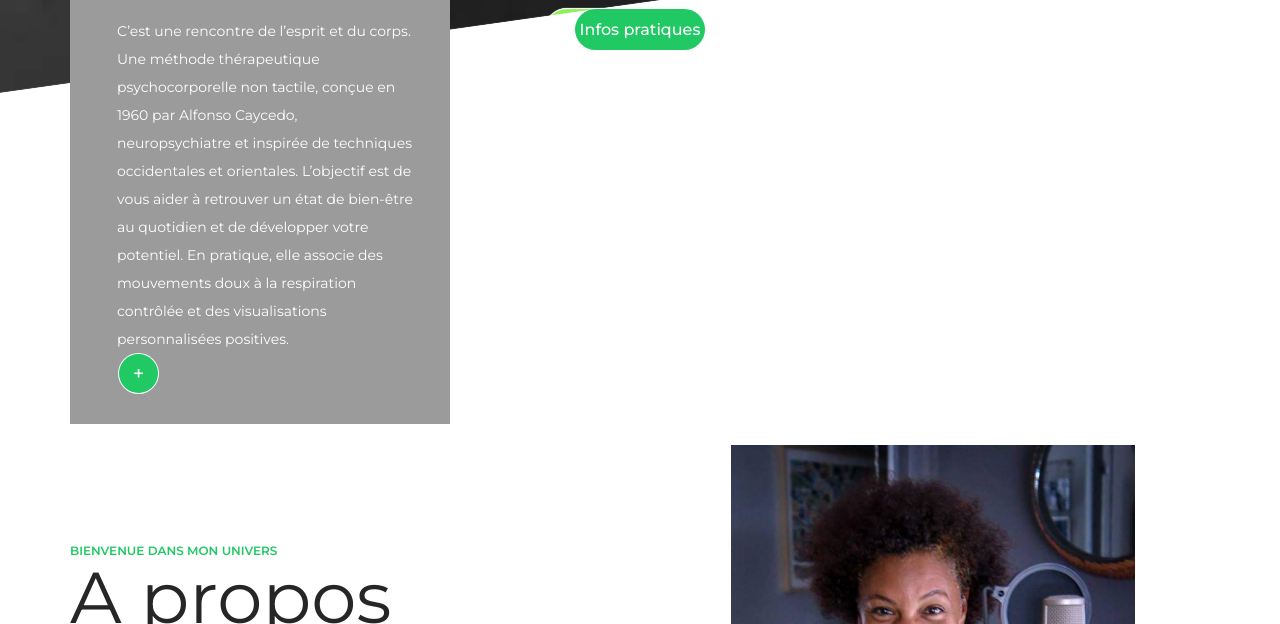
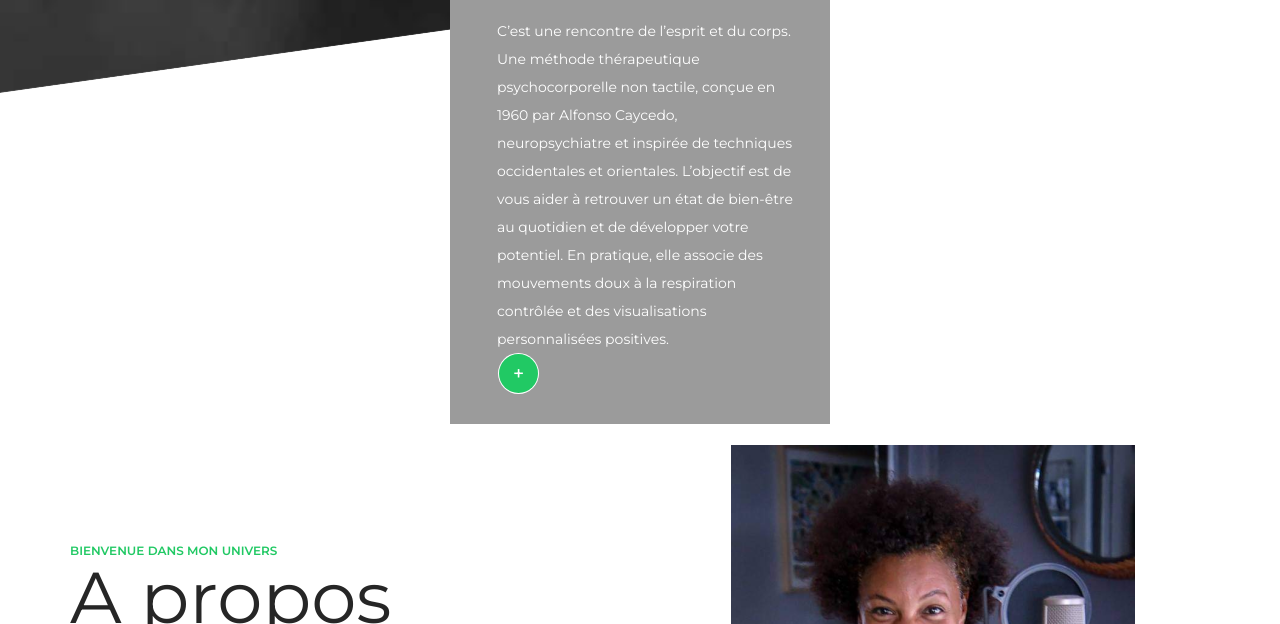
Before and after one commit to OliviaGolle/LetiSite, a plain HTML site: page index.html in a window 1280 px wide. Shown: the part 707-1331 px from the top of the page. Drawn offline with Linux system fonts and the light colour scheme.

Commit message:
Update index.html

```diff
--- a/index.html
+++ b/index.html
@@ -120,7 +120,7 @@
 		<div class="container">
 			<div class="row">
 				<div class="col">
-					<div class="boxes_container d-flex flex-lg-row flex-column align-items-center justify-content-start">
+					<div class="boxes_container d-flex flex-lg-row flex-column align-items-center justify-content-center">
 						<!-- Box -->
 						<div class="box">
 							<div class="box_icon d-flex flex-column align-items-center justify-content-center"><img src="images/icon_1.png" alt=""></div>
```
